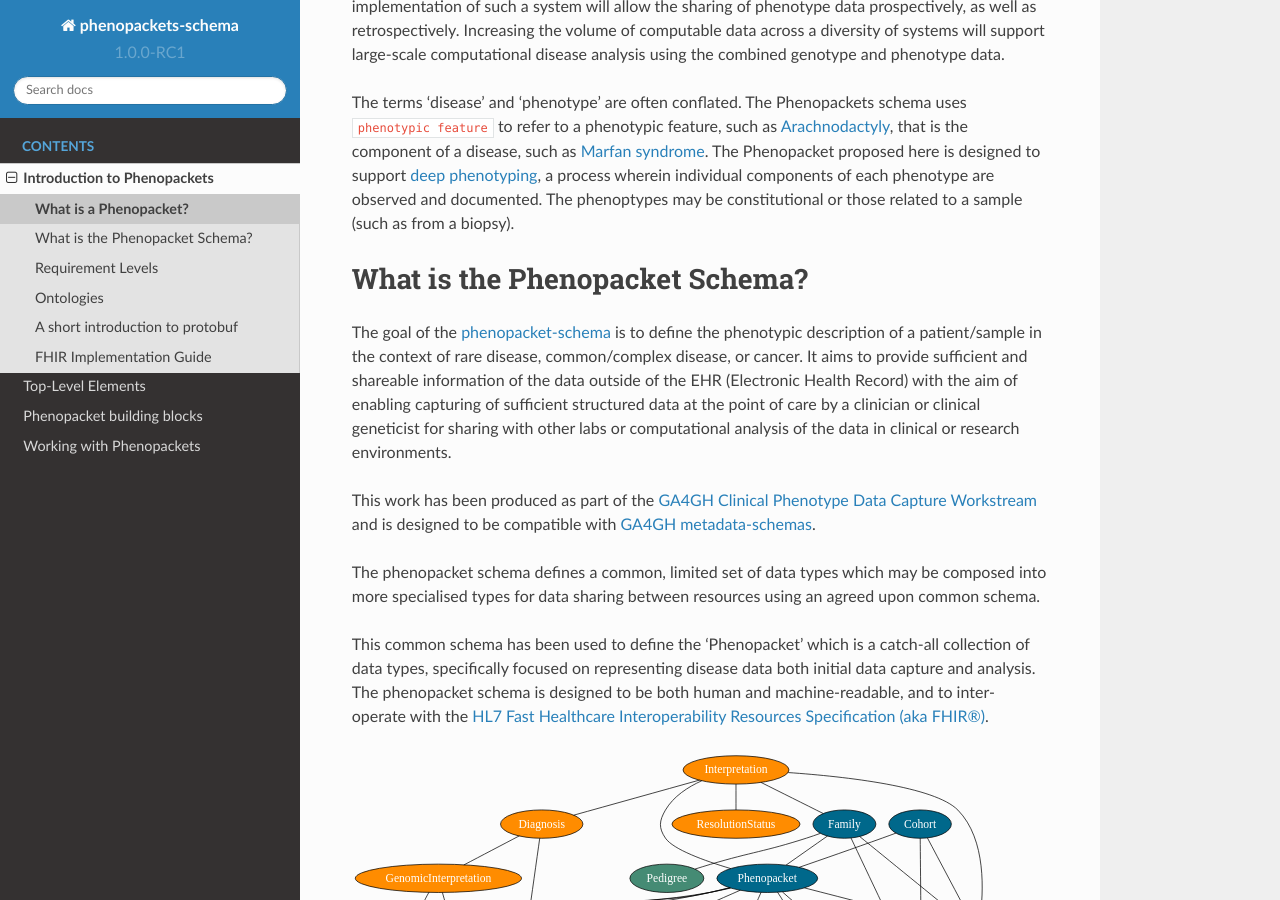
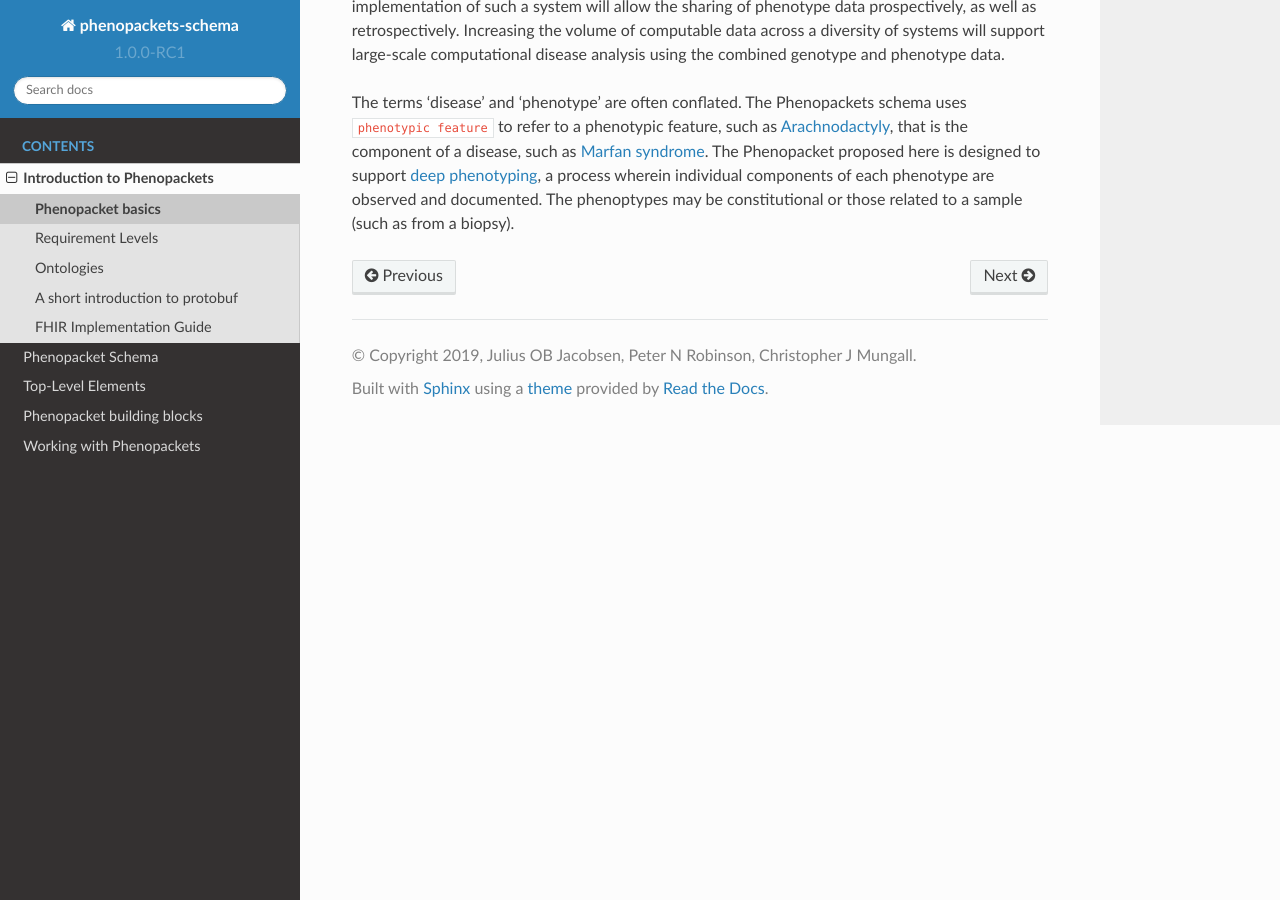
Before and after one commit to phenopackets/phenopacket-schema, a Sphinx documentation site: the page built from docs/basics.rst, in a window 1280 px wide and 900 px high, scrolled down 789 px. Built offline with Sphinx 7.4.7 and the Read the Docs theme 2.0.0, drawn with Linux system fonts in a browser that asks for light colours.

Commit message:
Update schema diagram and src. Add new schema.rst

```diff
--- a/docs/basics.rst
+++ b/docs/basics.rst
@@ -24,31 +24,17 @@
 of Mendelian diseases. It is timely because studies of this power are now becoming financially and
 technologically tractable.
 
-Phenotypic abnormalities of individuals are currently described in diverse places in diverse formats: publications, databases, health records, and even in social media. We propose that these descriptions a) contain a minimum set of fields and b) get transmitted alongside genomic sequence data, such as in VCF, between clinics, authors, journals, and data repositories. The structure of the data in the exchange standard will be optimized for integration from these distributed contexts. The implementation of such a system will allow the sharing of phenotype data prospectively, as well as retrospectively. Increasing the volume of computable data across a diversity of systems will support large-scale computational disease analysis using the combined genotype and phenotype data.
+Phenotypic abnormalities of individuals are currently described in diverse places in diverse formats: publications,
+databases, health records, and even in social media. We propose that these descriptions a) contain a minimum set of
+fields and b) get transmitted alongside genomic sequence data, such as in VCF, between clinics, authors, journals,
+and data repositories. The structure of the data in the exchange standard will be optimized for integration from
+these distributed contexts. The implementation of such a system will allow the sharing of phenotype data prospectively,
+as well as retrospectively. Increasing the volume of computable data across a diversity of systems will support
+large-scale computational disease analysis using the combined genotype and phenotype data.
 
 The terms ‘disease’ and ‘phenotype’ are often conflated. The Phenopackets schema uses ``phenotypic feature`` to refer
-to a phenotypic feature, such as `Arachnodactyly <https://hpo.jax.org/app/browse/term/HP:0001166>`_, that is the component of a disease, such as `Marfan syndrome <https://hpo.jax.org/app/browse/disease/OMIM:154700>`_. The Phenopacket proposed here is designed to support `deep phenotyping <https://www.ncbi.nlm.nih.gov/pubmed/22504886>`_, a process wherein individual components of each phenotype are observed and documented. The phenoptypes may be constitutional or those related to a sample (such as from a biopsy).
-
-~~~~~~~~~~~~~~~~~~~~~~~~~~~~~~~
-What is the Phenopacket Schema?
-~~~~~~~~~~~~~~~~~~~~~~~~~~~~~~~
-
-The goal of the `phenopacket-schema <https://github.com/phenopackets/phenopacket-schema>`_ is to define the phenotypic
-description of a patient/sample in the context of rare disease, common/complex disease, or
-cancer. It aims to provide sufficient and shareable information of the data outside of the
-EHR (Electronic Health Record) with the aim of enabling capturing of sufficient structured data at the
-point of care by a clinician or clinical geneticist for sharing with other labs or computational analysis
-of the data in clinical or research environments.
-
-This work  has been produced as part of the `GA4GH Clinical Phenotype Data Capture Workstream <https://ga4gh-cp.github.io/>`_ and is designed to
-be compatible with  `GA4GH metadata-schemas <https://github.com/ga4gh-metadata/metadata-schemas>`_.
-
-The phenopacket schema defines a common, limited set of data types which may be composed into more specialised types for data sharing between resources using an agreed upon common schema.
-
-This common schema has been used to define the 'Phenopacket' which is a catch-all collection of data types, specifically
-focused on representing disease data both initial data capture and analysis. The phenopacket schema is designed to be both human
-and machine-readable, and to inter-operate with the `HL7 Fast Healthcare Interoperability Resources Specification (aka FHIR®) <http://hl7.org/fhir/>`_.
-
-.. _phenopacket-schema-diagram:
-
-.. figure:: graph/phenopacket-schema-v1.svg
+to a phenotypic feature, such as `Arachnodactyly <https://hpo.jax.org/app/browse/term/HP:0001166>`_, that is the
+component of a disease, such as `Marfan syndrome <https://hpo.jax.org/app/browse/disease/OMIM:154700>`_. The
+Phenopacket proposed here is designed to support `deep phenotyping <https://www.ncbi.nlm.nih.gov/pubmed/22504886>`_, a
+process wherein individual components of each phenotype are observed and documented. The phenoptypes may be
+constitutional or those related to a sample (such as from a biopsy).
--- a/docs/index.rst
+++ b/docs/index.rst
@@ -12,6 +12,7 @@
    :caption: Contents
 
    introduction
+   schema
    toplevel
    building-blocks
    working
```
Also changed, not shown: docs/schema.rst (added, +32 -0 lines), docs/graph/phenopacket-schema-v1.svg, 1 other file.
